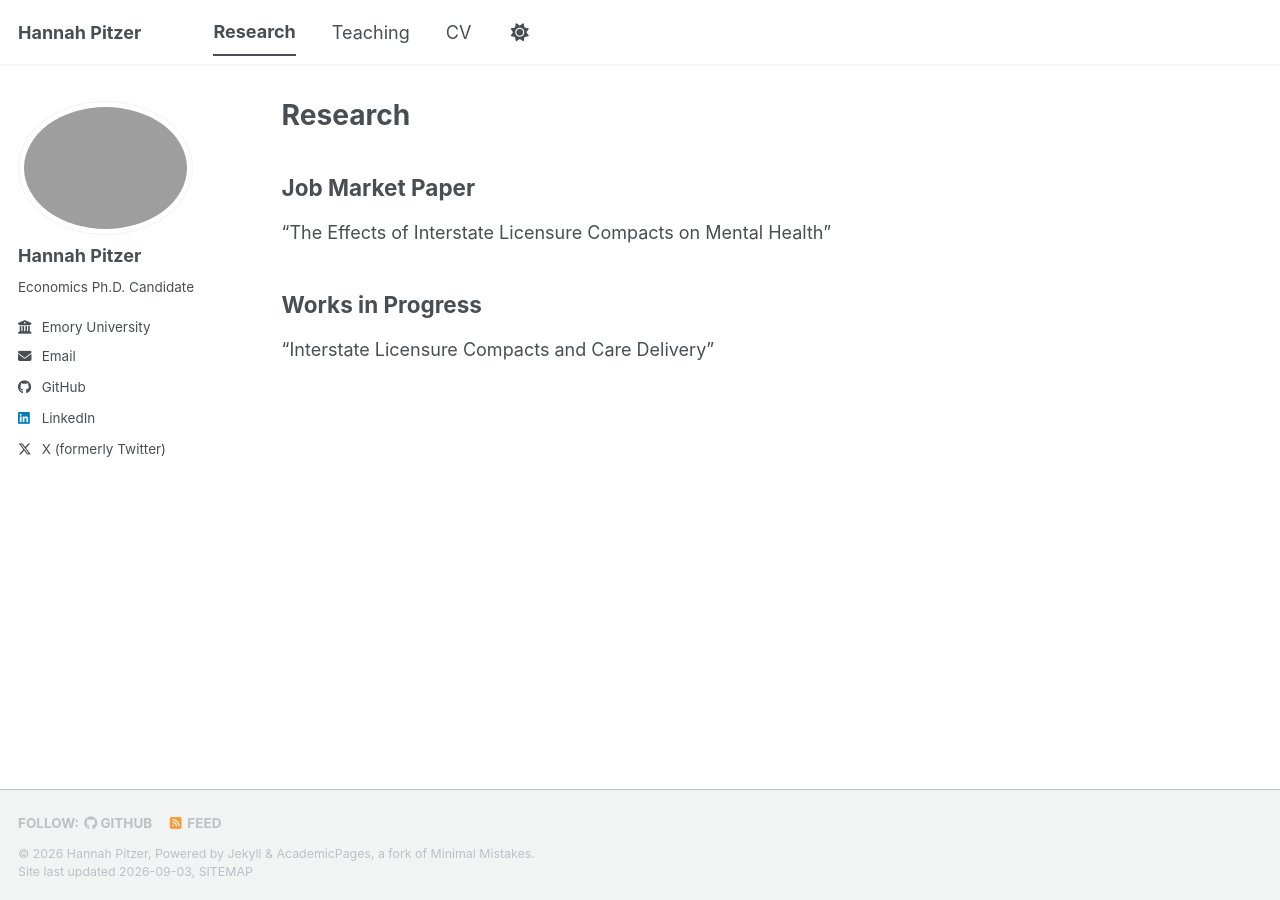
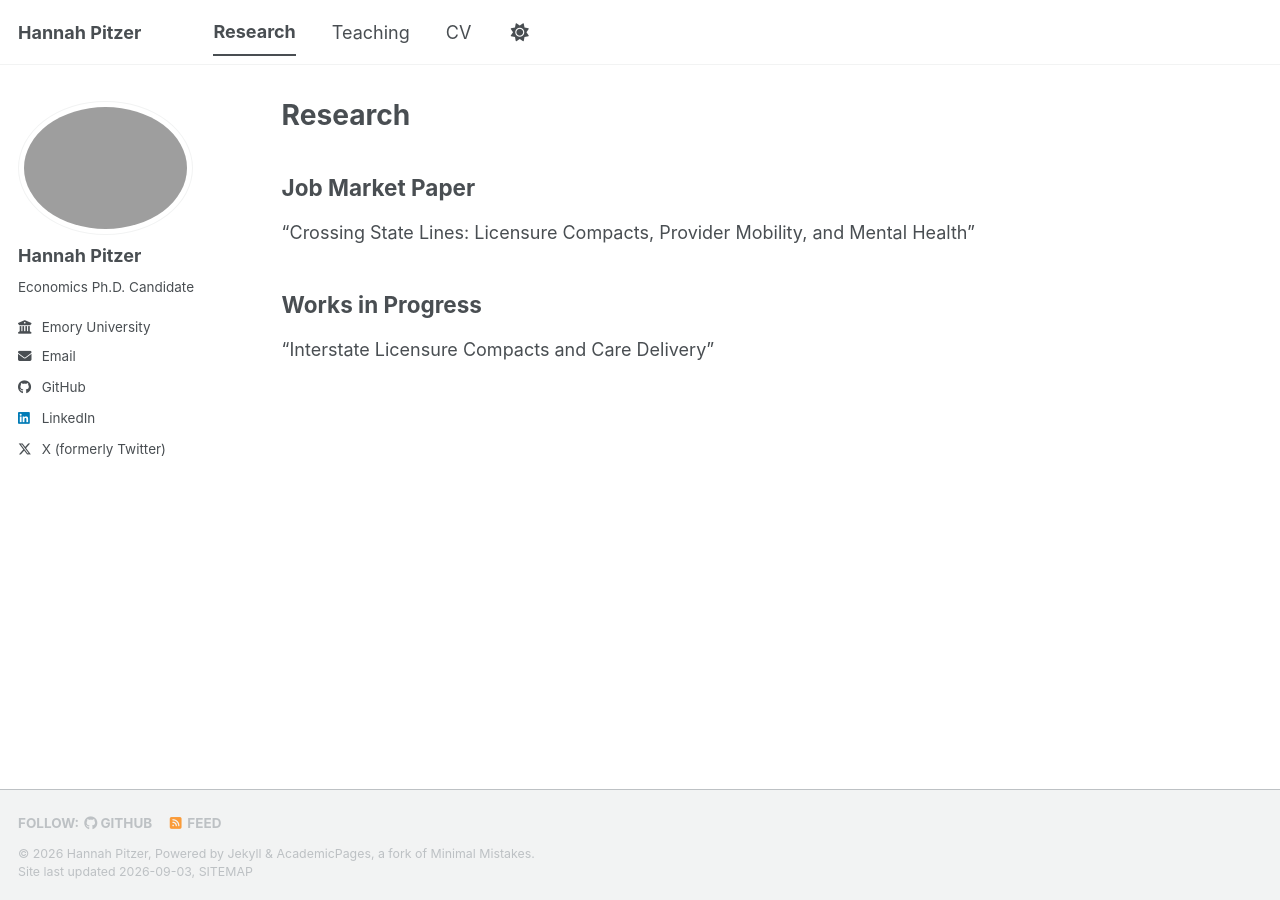
Before and after one commit to hdpitzer/hdpitzer.github.io, a Jekyll site: the page built from _pages/research.md, in a window 1280 px wide. Built offline with Jekyll 4.4.1, drawn with Linux system fonts in a browser that asks for light colours; a style sheet for code colours, icons or effects is not loaded.

Commit message:
Update research.md

```diff
--- a/_pages/research.md
+++ b/_pages/research.md
@@ -7,7 +7,7 @@ author_profile: true
 
 ## Job Market Paper
 
-"The Effects of Interstate Licensure Compacts on Mental Health"
+"Crossing State Lines: Licensure Compacts, Provider Mobility, and Mental Health"
 <!-- [Download PDF](/files/job-market-paper.pdf)-->
 
 ## Works in Progress
```
